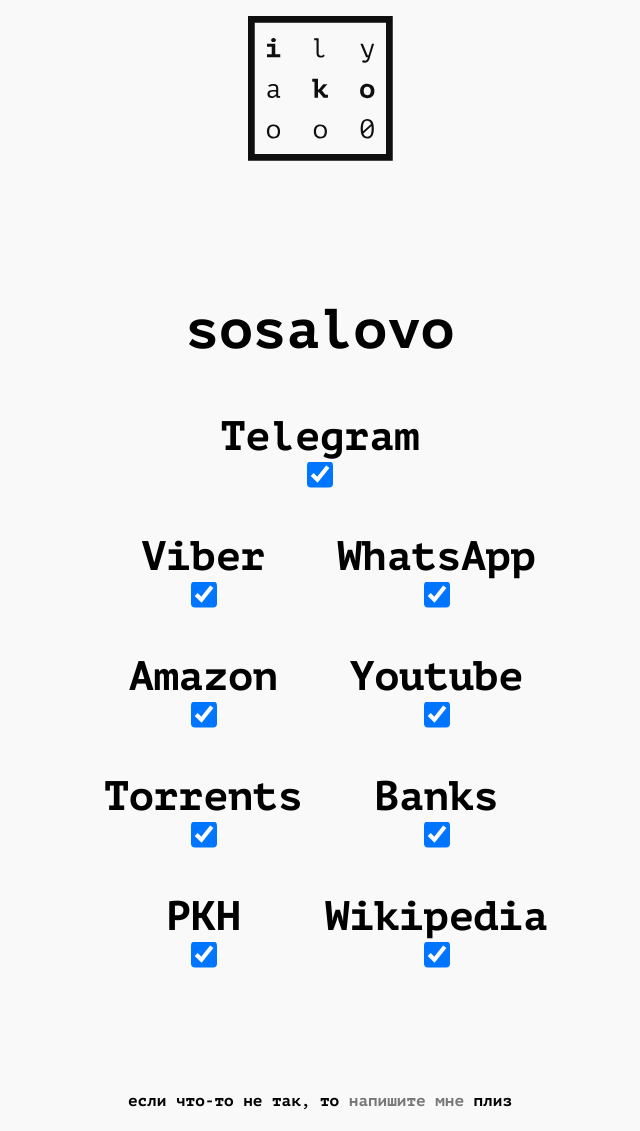
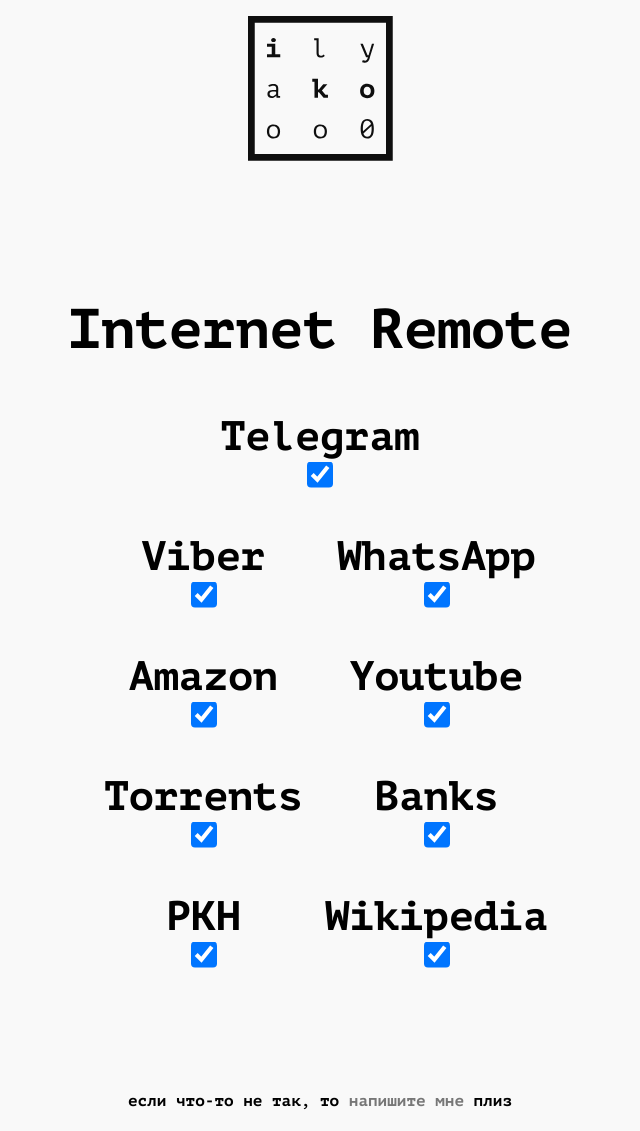
Before and after one commit to ilyakooo0/ilyakooo0.github.io, a Jekyll site: the page built from other/internet.html, in a window 1280 px wide. Shown: the whole page, without its empty margins (320-960 px from the left). Built offline with Jekyll 4.4.1, drawn with Linux system fonts in a browser that asks for light colours.

Commit message:
Fixed internet

```diff
--- a/other/internet.html
+++ b/other/internet.html
@@ -8,7 +8,7 @@ custom_js:
  - jquery
 ---
 
-	<h1 id="sosalovoCenter">sosalovo</h1>
+	<h1 id="sosalovoCenter">Internet Remote</h1>
 	<div class="sosalovoPair">
 		<div class="internetField">
 			<div class="diskraSosalovoTitle">
```
